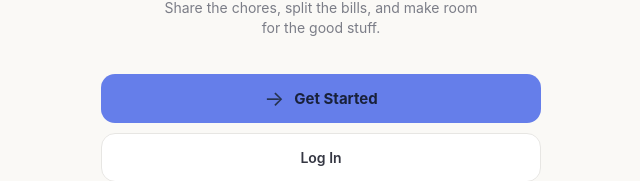
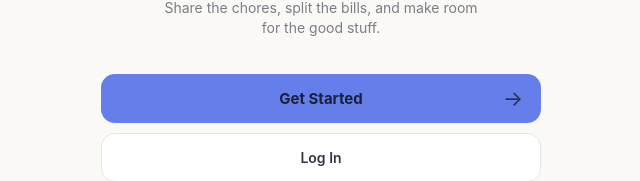
Before and after one commit to Jenahh/Roomies, a React (Vite) app: page / in a window 1280 px wide. Shown: the part 560-741 px from the top of the page, without its empty margins (319-959 px from the left). Built offline with nearby package versions, Linux system fonts and the light colour scheme.

Commit message:
welcome screen arrow fix

```diff
--- a/app/WelcomeScreen.styles.ts
+++ b/app/WelcomeScreen.styles.ts
@@ -15,12 +15,13 @@ export const styles = StyleSheet.create({
   title: { fontSize: 35, lineHeight: 38, fontWeight: '800', letterSpacing: -0.8, textAlign: 'center', color: '#292B35', marginBottom: 20 },
   subtitle: { fontSize: 14, lineHeight: 20, textAlign: 'center', color: '#7B7D87' },
   footer: { gap: 10 },
-  button: { minHeight: 49, borderRadius: 14, flexDirection: 'row', alignItems: 'center', justifyContent: 'center', gap: 10 },
+  button: { minHeight: 49, paddingHorizontal: 44, borderRadius: 14, flexDirection: 'row', alignItems: 'center', justifyContent: 'center', gap: 10 },
   primaryButton: { backgroundColor: '#657EEA' },
   secondaryButton: { backgroundColor: '#FFFFFF', borderWidth: 1, borderColor: '#E7E6E3' },
   primaryLabel: { fontSize: 15, fontWeight: '700', color: '#19213A' },
-  arrow: { fontSize: 21, color: '#263350' },
+  arrow: { position: 'absolute', right: 18, fontSize: 21, color: '#263350' },
   secondaryLabel: { fontSize: 14, fontWeight: '600', color: '#353743' },
-  pressed: { opacity: 0.75 },
+  primaryPressed: { backgroundColor: '#8A9FFF' },
+  secondaryPressed: { backgroundColor: '#EDF0FF', borderColor: '#657EEA' },
   finePrint: { textAlign: 'center', color: '#8B8C93', fontSize: 11, marginTop: 2, marginBottom: 8 },
 });
--- a/app/WelcomeScreen.tsx
+++ b/app/WelcomeScreen.tsx
@@ -41,10 +41,10 @@ export default function WelcomeScreen({ onGetStarted, onLogIn }: WelcomeScreenPr
         </View>
 
         <View style={styles.footer}>
-          <Pressable accessibilityRole="button" onPress={onGetStarted} style={({ pressed }) => [styles.button, styles.primaryButton, pressed && styles.pressed]}>
-            <Text style={styles.arrow}>→</Text><Text style={styles.primaryLabel}>Get Started</Text>
+          <Pressable accessibilityRole="button" onPress={onGetStarted} style={({ pressed }) => [styles.button, styles.primaryButton, pressed && styles.primaryPressed]}>
+            <Text style={styles.primaryLabel}>Get Started</Text><Text style={styles.arrow} aria-hidden>{'\u2192'}</Text>
           </Pressable>
-          <Pressable accessibilityRole="button" onPress={onLogIn} style={({ pressed }) => [styles.button, styles.secondaryButton, pressed && styles.pressed]}>
+          <Pressable accessibilityRole="button" onPress={onLogIn} style={({ pressed }) => [styles.button, styles.secondaryButton, pressed && styles.secondaryPressed]}>
             <Text style={styles.secondaryLabel}>Log In</Text>
           </Pressable>
           <Text style={styles.finePrint}>Your home. Your people. All in one place.</Text>
```
